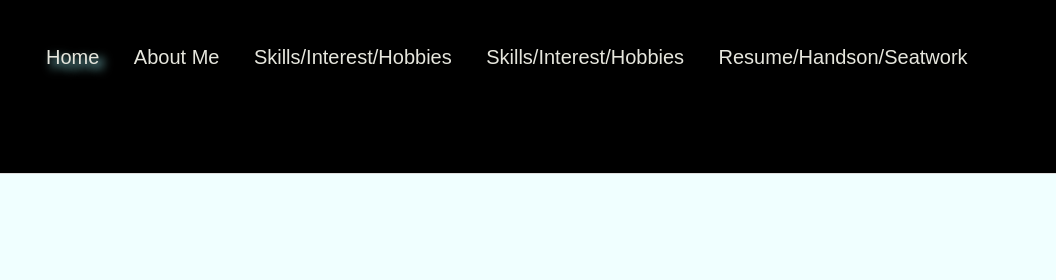
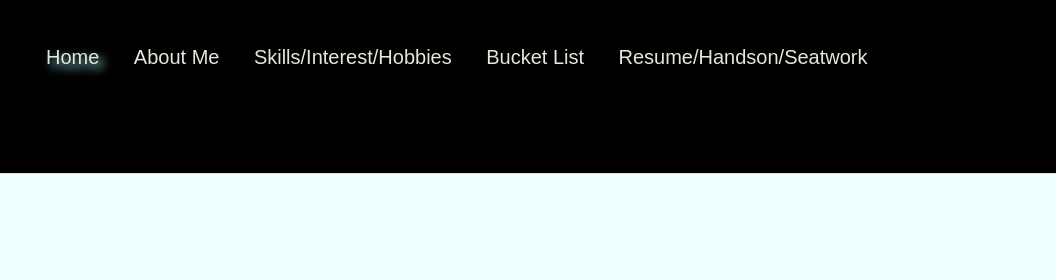
Before and after one commit to jcserrano050105/WD-FINALS-SERRANO, a plain HTML site: page index.html in a window 1280 px wide. Shown: the top 280 px of the page, 224-1280 px from the left. Drawn offline with Linux system fonts and the light colour scheme.

Commit message:
refactor (adjust buttons)

```diff
--- a/index.html
+++ b/index.html
@@ -17,8 +17,8 @@
         <ul>
             <li class="light"><a href="index.html">Home</a></li>
             <li><a href="./pages/page 1/index.html">About Me</a></li>
-            <li><a href="skills.html">Skills/Interest/Hobbies</a></li>
-            <li><a href="skills.html">Skills/Interest/Hobbies</a></li>
+            <li><a href="./pages/page 2/index.html">Skills/Interest/Hobbies</a></li>
+            <li><a href="./pages/page 3/index.html">Bucket List</a></li>
             <li><a href="./pages/page 4/index.html">Resume/Handson/Seatwork</a>
         </ul>
     </nav>
```
